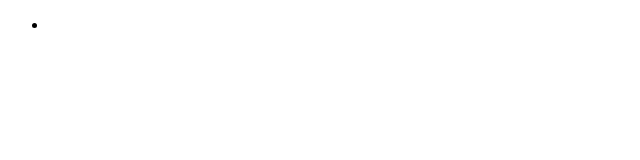
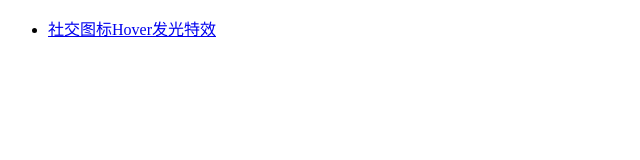
Before and after one commit to zxuqian/html-css-examples, a plain HTML site: page index.html in a window 1280 px wide. Shown: the whole page, without its empty margins (0-640 px from the left). Drawn offline with Linux system fonts and the light colour scheme.

Commit message:
update example link

```diff
--- a/index.html
+++ b/index.html
@@ -9,7 +9,9 @@
   <body>
     <main>
       <ul>
-        <li><a href="social-icon-hover-glow-effect"></a></li>
+        <li>
+          <a href="social-icon-hover-glow-effect">社交图标Hover发光特效</a>
+        </li>
       </ul>
     </main>
   </body>
```
